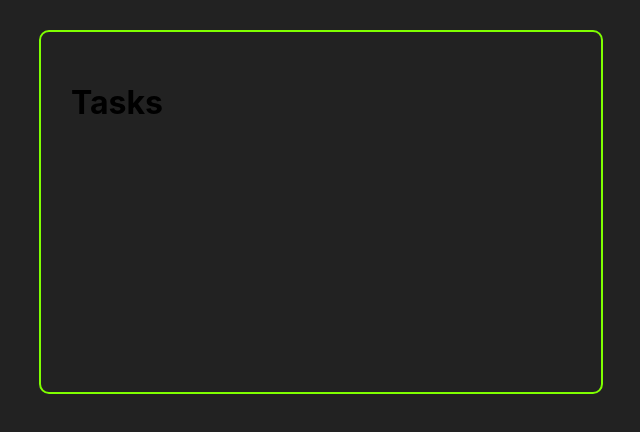
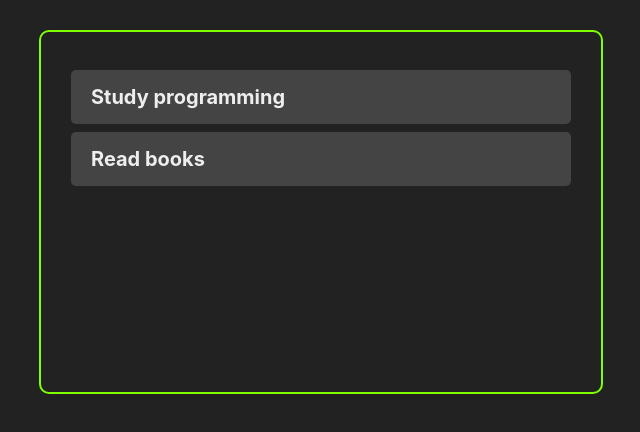
Before and after one commit to Andrew-2609/react-course, a React (Create React App) app: page / in a window 1280 px wide. Shown: the top 432 px of the page, without its empty margins (319-959 px from the left). Built offline with nearby package versions, Linux system fonts and the light colour scheme.

Commit message:
single Task component added

```diff
--- a/src/App.js
+++ b/src/App.js
@@ -1,25 +1,25 @@
-import React, { useState } from 'react';
-import './App.css';
-import Tasks from './components/Tasks';
+import React, { useState } from "react";
+import "./App.css";
+import Tasks from "./components/Tasks";
 
 const App = () => {
   // let message = 'Hello, World!';
   const [tasks, setTasks] = useState([
     {
-      id: '1',
-      title: 'Study programming',
+      id: "1",
+      title: "Study programming",
       completed: false
     },
     {
-      id: '2',
-      title: 'Read books',
+      id: "2",
+      title: "Read books",
       completed: true
     }
   ]);
 
   return (
     <div className="container">
-      <Tasks/>
+      <Tasks tasks={tasks}/>
     </div>
   )
 }
--- /dev/null
+++ b/src/components/Task.css
@@ -0,0 +1,10 @@
+.task-container {
+    background-color: #444;
+    margin: 8px 0;
+    padding: 15px 20px;
+    display: flex;
+    border-radius: 5px;
+    justify-content: space-between;
+    color: #eee;
+    align-items: center;
+}
--- /dev/null
+++ b/src/components/Task.js
@@ -0,0 +1,10 @@
+import React from 'react';
+import "./Task.css";
+
+const Task = ({ task }) => {
+    return (
+        <h1 className="task-container">{task.title}</h1>
+    );
+}
+
+export default Task
--- a/src/components/Tasks.js
+++ b/src/components/Tasks.js
@@ -1,8 +1,11 @@
 import React from 'react';
+import Task from './Task';
 
-const Tasks = () => {
+const Tasks = ({ tasks }) => {
     return (
-        <h1>Tasks</h1>
+        <>
+            {tasks.map(task => <Task task={task} />)}
+        </>
     );
 }
 
--- a/src/index.css
+++ b/src/index.css
@@ -6,6 +6,7 @@
   -webkit-font-smoothing: antialiased;
   -moz-osx-font-smoothing: grayscale;
   background-color: #222;
+  font-size: 10px;
 }
 
 code {
```
